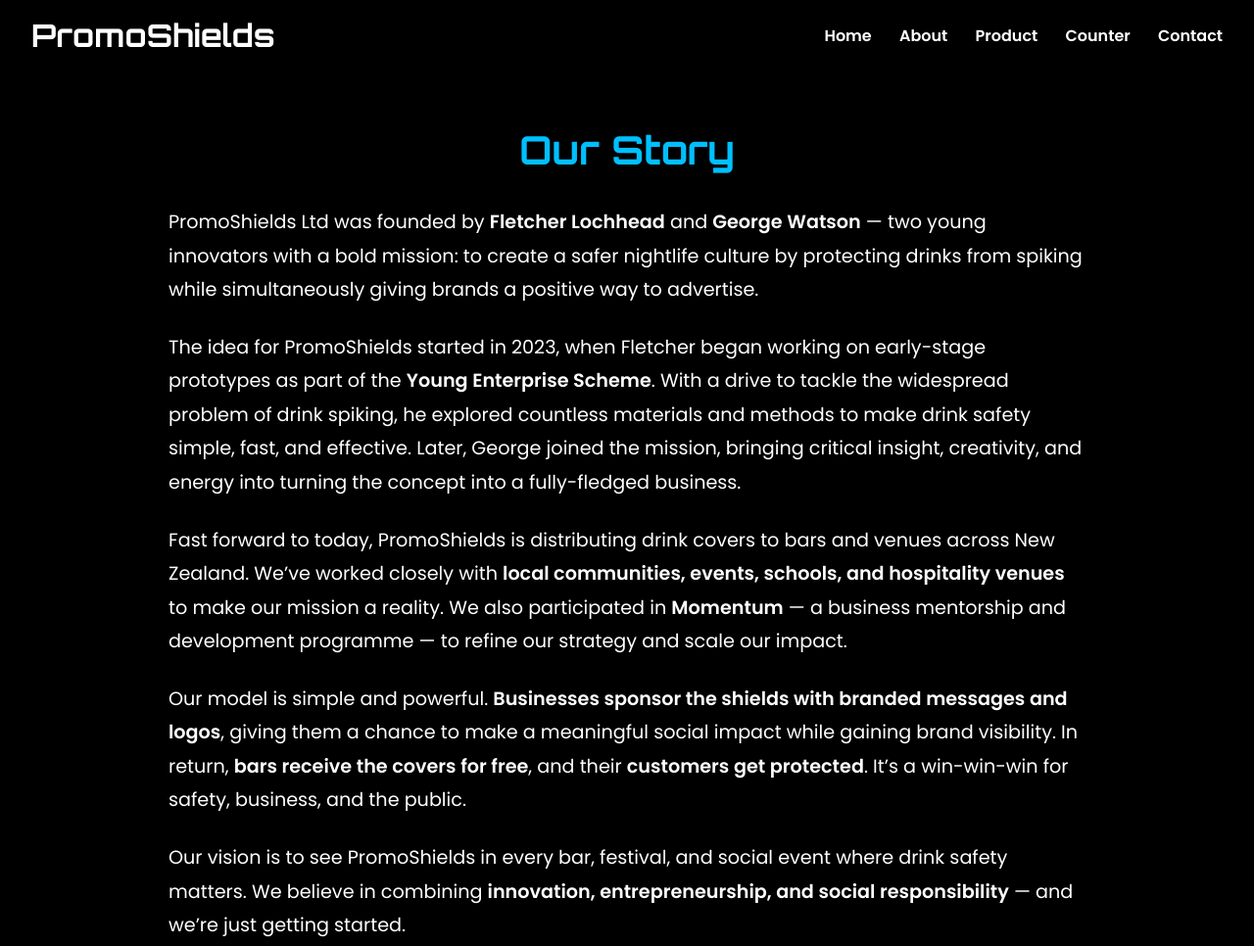
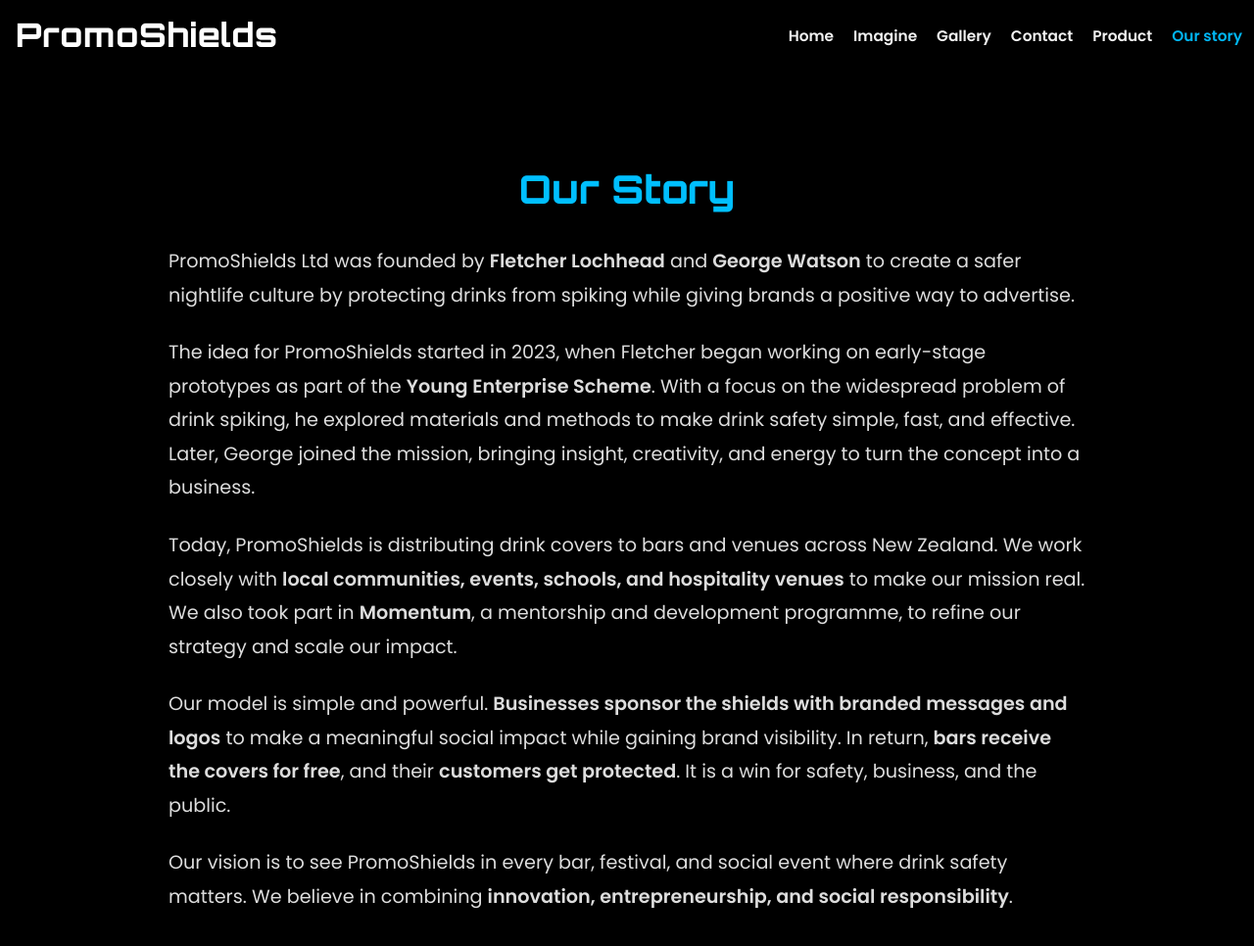
Before and after one commit to FletcherLochhead/promoshields-site, a website: page about.html in a window 1280 px wide. Shown: the top 966 px of the page at 98% size. Drawn offline with Linux system fonts and the light colour scheme.

Commit message:
Update about.html

```diff
--- a/about.html
+++ b/about.html
@@ -1,9 +1,8 @@
 <!DOCTYPE html>
 <html lang="en">
-
 <head>
   <meta charset="UTF-8" />
-  <meta name="viewport" content="width=device-width, initial-scale=1.0" />
+  <meta name="viewport" content="width=device-width, initial-scale=1" />
   <meta name="description" content="Learn more about PromoShields Ltd. Discover our story, mission, and the team behind the drink safety innovation." />
   <meta property="og:title" content="About PromoShields Ltd" />
   <meta property="og:image" content="favicon.png" />
@@ -11,140 +10,186 @@
   <meta name="theme-color" content="#00bfff" />
   <title>About Us | PromoShields Ltd</title>
   <link rel="icon" type="image/png" href="favicon.png" />
-  <link href="https://fonts.googleapis.com/css2?family=Orbitron:wght@500;700&family=Poppins:wght@400;600&display=swap" rel="stylesheet" />
+  <link href="https://fonts.googleapis.com/css2?family=Orbitron:wght@600;800&family=Poppins:wght@400;600&display=swap" rel="stylesheet" />
   <style>
-    * {
-      margin: 0;
-      padding: 0;
-      box-sizing: border-box;
+    :root{
+      --brand:#00bfff;
+      --bg:#000;
+      --bg-2:#111;
+      --text:#fff;
+      --text-muted:#bbb;
+      --header-h:72px;
     }
 
-    html,
-    body {
-      font-family: 'Poppins', sans-serif;
-      color: white;
-      background-color: #000;
-      scroll-behavior: smooth;
+    *{margin:0;padding:0;box-sizing:border-box;}
+
+    html, body{
+      font-family:'Poppins',sans-serif;
+      color:var(--text);
+      background-color:var(--bg);
+      scroll-behavior:smooth;
+      height:100%;
     }
 
-    header {
-      position: fixed;
-      top: 0; /* ensure header is flush at the top */
-      left: 0;
-      right: 0;
-      width: 100%;
-      padding: 1rem 2rem;
-      z-index: 1000;
-      display: flex;
-      justify-content: space-between;
-      align-items: center;
-      background: rgba(0, 0, 0, 0.6);
-      backdrop-filter: blur(10px);
+    body{padding-top:var(--header-h);}
+
+    /* Site header: match index.html */
+    header{
+      position:fixed;
+      inset:0 0 auto 0;
+      height:var(--header-h);
+      display:flex;
+      align-items:center;
+      justify-content:space-between;
+      padding:0 .75rem 0 1rem;
+      z-index:1000;
+      background:rgba(0,0,0,.7);
+      backdrop-filter:blur(10px);
     }
 
-    header h1 {
-      font-family: 'Orbitron', sans-serif;
-      color: white;
+    .logo{
+      text-decoration:none;
+      color:var(--text);
+      font-family:'Orbitron',sans-serif;
+      font-weight:800;
+      letter-spacing:.5px;
+      font-size:clamp(1.6rem,3.2vw,2.1rem);
+      line-height:1;
+      display:inline-flex;
+      align-items:center;
     }
 
-    nav a {
-      color: white;
-      text-decoration: none;
-      margin-left: 1.5rem;
-      font-weight: 600;
+    nav.links{
+      display:flex;
+      align-items:center;
+      gap:clamp(.6rem,1.6vw,1.25rem);
+      white-space:nowrap;
+    }
+    nav.links a{
+      color:var(--text);
+      text-decoration:none;
+      font-weight:600;
+      font-size:clamp(.9rem,1.2vw,1rem);
+      opacity:.95;
+      transition:color .15s ease;
+    }
+    nav.links a:hover{color:var(--brand);}
+    nav.links a.active,
+    nav.links a[aria-current="page"]{color:var(--brand);}
+
+    .nav-select{display:none;}
+    .nav-select select{
+      background:#111;color:#fff;border:1px solid #333;
+      padding:.4rem .6rem;border-radius:8px;font-size:1rem;
+    }
+    .sr-only{
+      position:absolute;width:1px;height:1px;padding:0;margin:-1px;
+      overflow:hidden;clip:rect(0,0,0,0);white-space:nowrap;border:0;
     }
 
-    .section {
-      padding: 6rem 2rem 4rem;
-      max-width: 1000px;
-      margin: auto;
-      text-align: center;
+    /* Page content */
+    .section{
+      padding:6rem 2rem 4rem;
+      max-width:1000px;
+      margin:auto;
+      text-align:center;
+      scroll-margin-top:calc(var(--header-h) + 12px);
     }
 
-    .section-title {
-      font-size: 2.5rem;
-      margin-bottom: 2rem;
-      color: #00bfff;
-      font-family: 'Orbitron', sans-serif;
+    /* Title style to match your blue section headings */
+    .section-title{
+      font-size:2.5rem;
+      margin-bottom:2rem;
+      color:var(--brand);
+      font-family:'Orbitron',sans-serif;
     }
 
-    .content p {
-      font-size: 1.2rem;
-      line-height: 1.8;
-      margin-bottom: 1.5rem;
-      text-align: left;
+    .content p{
+      font-size:1.2rem;
+      line-height:1.8;
+      margin-bottom:1.5rem;
+      text-align:left;
+      color:#ddd;
     }
 
-    .founders {
-      display: flex;
-      flex-direction: column;
-      align-items: center;
-      margin-top: 3rem;
-      gap: 2rem;
+    .founders{
+      display:flex;
+      flex-direction:column;
+      align-items:center;
+      margin-top:3rem;
+      gap:2rem;
+    }
+    .founder-card{
+      display:flex;
+      align-items:center;
+      gap:1.5rem;
+      text-align:left;
+    }
+    .founder-card img{
+      width:180px;height:180px;border-radius:50%;
+      object-fit:cover;border:2px solid var(--brand);
+    }
+    .founder-card p{margin:0;font-size:1.2rem;}
+
+    footer{
+      text-align:center;
+      padding:2rem;
+      background-color:var(--bg-2);
+      color:#888;
+      font-size:.9rem;
     }
 
-    .founder-card {
-      display: flex;
-      align-items: center;
-      gap: 1.5rem;
-      text-align: left;
+    @media (max-width:600px){
+      .founder-card{flex-direction:column;text-align:center;}
     }
-
-    .founder-card img {
-      width: 180px;
-      height: 180px;
-      border-radius: 50%;
-      object-fit: cover;
-      border: 2px solid #00bfff;
-    }
-
-    .founder-card p {
-      margin: 0;
-      font-size: 1.2rem;
-    }
-
-    footer {
-      text-align: center;
-      padding: 2rem;
-      background-color: #111;
-      color: #888;
-      font-size: 0.9rem;
-    }
-
-    @media (max-width: 600px) {
-      .founder-card {
-        flex-direction: column;
-        text-align: center;
-      }
+    @media (max-width:520px){
+      nav.links{display:none;}
+      .nav-select{display:block;}
     }
   </style>
 </head>
-
 <body>
 
+  <!-- Header matches index: logo left, menu right, same spacing -->
   <header>
-    <h1>PromoShields</h1>
-    <nav>
-      <a href="index.html">Home</a>
-      <a href="about.html">About</a>
+    <a class="logo" href="index.html#hero" aria-label="PromoShields home">PromoShields</a>
+
+    <nav class="links" aria-label="Primary">
+      <a href="index.html#hero">Home</a>
+      <a href="index.html#showcase">Imagine</a>
+      <a href="index.html#on-glass">Gallery</a>
+      <a href="index.html#contact-info">Contact</a>
       <a href="product.html">Product</a>
-      <a href="counter.html">Counter</a>
-      <a href="contact.html">Contact</a>
+      <a href="about.html" class="active" aria-current="page">Our story</a>
     </nav>
+
+    <!-- Phone dropdown to match index/product -->
+    <div class="nav-select">
+      <label class="sr-only" for="site-nav-select">Menu</label>
+      <select id="site-nav-select">
+        <option value="">Menu</option>
+        <option value="index.html#hero">Home</option>
+        <option value="index.html#showcase">Imagine</option>
+        <option value="index.html#on-glass">Gallery</option>
+        <option value="index.html#contact-info">Contact</option>
+        <option value="product.html">Product</option>
+        <option value="about.html" selected>Our story</option>
+      </select>
+    </div>
   </header>
 
-  <section class="section" id="about" style="padding-top: 8rem;">
+  <section class="section" id="about">
     <h2 class="section-title">Our Story</h2>
     <div class="content">
-      <p>PromoShields Ltd was founded by <strong>Fletcher Lochhead</strong> and <strong>George Watson</strong> — two young innovators with a bold mission: to create a safer nightlife culture by protecting drinks from spiking while simultaneously giving brands a positive way to advertise.</p>
+      <p>PromoShields Ltd was founded by <strong>Fletcher Lochhead</strong> and <strong>George Watson</strong> to create a safer nightlife culture by protecting drinks from spiking while giving brands a positive way to advertise.</p>
 
-      <p>The idea for PromoShields started in 2023, when Fletcher began working on early-stage prototypes as part of the <strong>Young Enterprise Scheme</strong>. With a drive to tackle the widespread problem of drink spiking, he explored countless materials and methods to make drink safety simple, fast, and effective. Later, George joined the mission, bringing critical insight, creativity, and energy into turning the concept into a fully-fledged business.</p>
+      <p>The idea for PromoShields started in 2023, when Fletcher began working on early-stage prototypes as part of the <strong>Young Enterprise Scheme</strong>. With a focus on the widespread problem of drink spiking, he explored materials and methods to make drink safety simple, fast, and effective. Later, George joined the mission, bringing insight, creativity, and energy to turn the concept into a business.</p>
 
-      <p>Fast forward to today, PromoShields is distributing drink covers to bars and venues across New Zealand. We’ve worked closely with <strong>local communities, events, schools, and hospitality venues</strong> to make our mission a reality. We also participated in <strong>Momentum</strong> — a business mentorship and development programme — to refine our strategy and scale our impact.</p>
+      <p>Today, PromoShields is distributing drink covers to bars and venues across New Zealand. We work closely with <strong>local communities, events, schools, and hospitality venues</strong> to make our mission real. We also took part in <strong>Momentum</strong>, a mentorship and development programme, to refine our strategy and scale our impact.</p>
 
-      <p>Our model is simple and powerful. <strong>Businesses sponsor the shields with branded messages and logos</strong>, giving them a chance to make a meaningful social impact while gaining brand visibility. In return, <strong>bars receive the covers for free</strong>, and their <strong>customers get protected</strong>. It’s a win-win-win for safety, business, and the public.</p>
+      <p>Our model is simple and powerful. <strong>Businesses sponsor the shields with branded messages and logos</strong> to make a meaningful social impact while gaining brand visibility. In return, <strong>bars receive the covers for free</strong>, and their <strong>customers get protected</strong>. It is a win for safety, business, and the public.</p>
 
-      <p>Our vision is to see PromoShields in every bar, festival, and social event where drink safety matters. We believe in combining <strong>innovation, entrepreneurship, and social responsibility</strong> — and we’re just getting started.</p>
+      <p>Our vision is to see PromoShields in every bar, festival, and social event where drink safety matters. We believe in combining <strong>innovation, entrepreneurship, and social responsibility</strong>.</p>
 
       <div class="founders">
         <div class="founder-card">
@@ -163,6 +208,25 @@
     &copy; 2025 PromoShields Ltd. All rights reserved.
   </footer>
 
+  <script>
+    // Phone dropdown navigation
+    const navSelect = document.getElementById('site-nav-select');
+    if (navSelect){
+      navSelect.addEventListener('change', (e)=>{
+        const v = e.target.value;
+        if (!v) return;
+        window.location.href = v;
+      });
+    }
+
+    // Auto-highlight active link based on URL
+    const current = window.location.pathname.split('/').pop() || 'about.html';
+    document.querySelectorAll('nav.links a').forEach(a=>{
+      const href = a.getAttribute('href');
+      const isActive = href.endsWith(current);
+      a.classList.toggle('active', isActive);
+      if (isActive) a.setAttribute('aria-current','page');
+    });
+  </script>
 </body>
-
 </html>
```
